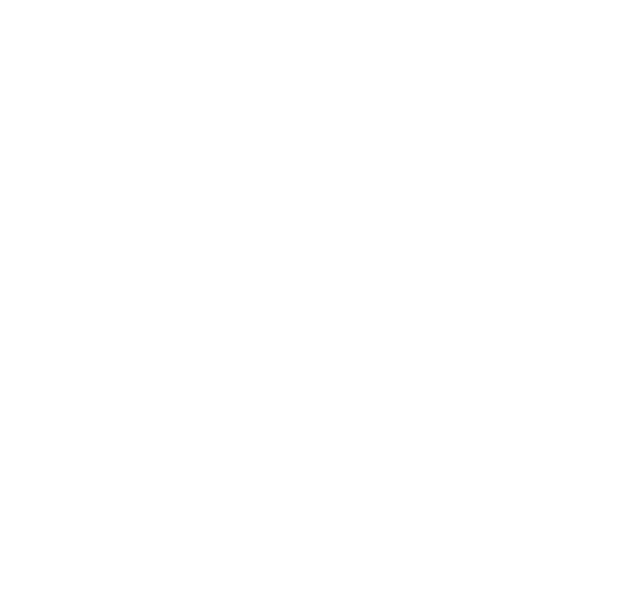
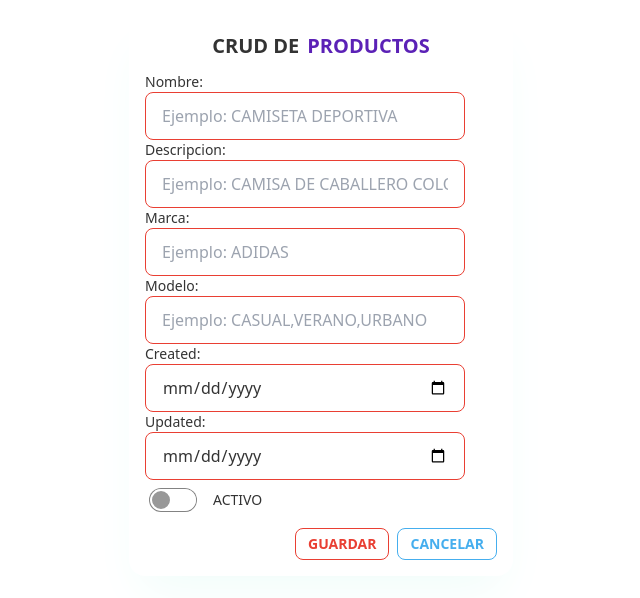
Before and after one commit to LuisGerardo17/Ventas, an Angular app in the folder crm-frontend/: page /product in a window 1280 px wide. Before the commit this address led to /. Shown: the top 598 px of the page, without its empty margins (319-959 px from the left). Built offline with nearby package versions, Linux system fonts and the light colour scheme.

Commit message:
UnionCruds

```diff
--- /dev/null
+++ b/crm-frontend/src/app/feature/acesor/acesor.component.html
@@ -0,0 +1,34 @@
+<div class="grid justify-center mt-10">
+
+  <div class="card card-compact  w-96 bg-base-100 shadow-2xl shadow-black">
+
+    <div class="card-body">
+      <h2 class="card-title justify-center font-bold uppercase" > <span class="text-primary">CRUD ACESORES COMERCIALES</span></h2>
+        <div class="grid">
+          <label for ="">Nombre:</label>
+          <input class = "input input-primary mb-2" type="text" placeholder="Ejemplo:Luis" [(ngModel)] ="currentAcesor.nombre">
+          <label for ="">Teléfono:</label>
+          <input class = "input input-primary " type="text" placeholder = "Ejemplo:0987295066" [(ngModel)] ="currentAcesor.telefono">
+          <label for ="">Email:</label>
+          <input class = "input input-primary " type="email" placeholder = "Ejemplo:gerardo17epn@gmail.com" [(ngModel)] ="currentAcesor.email">
+          <label for ="">EquipoID:</label>
+          <input class = "input input-primary " type="text" placeholder = "Ejemplo:1" [(ngModel)] ="currentAcesor.equipoid">
+          <div class="form-control">
+            <label class="label cursor-pointer justify-start">
+              <input type="checkbox" class="toggle toggle-primary" checked />
+              <span class="label-text ml-4">Activo</span>
+            </label>
+          </div>
+          <label for ="">Fecha de Creación:</label>
+          <input class = "input input-primary " type="timestap" placeholder = "Ejemplo:1" [(ngModel)] ="currentAcesor.created">
+          <label for ="">Fecha de Actualización:</label>
+          <input class = "input input-primary " type="timestamp" placeholder = "Ejemplo:1" [(ngModel)] ="currentAcesor.updated">
+
+        </div>
+      <div class="card-actions justify-end">
+        <button class="btn btn-primary btn-sm" (click)="save()">Guardar</button>
+        <button class="btn btn-secondary btn-sm">Cancelar</button>
+      </div>
+    </div>
+  </div>
+</div>
--- /dev/null
+++ b/crm-frontend/src/app/feature/acesor/acesor.component.ts
@@ -0,0 +1,67 @@
+import { Component, OnInit } from '@angular/core';
+import { Acesor } from './acesor';
+import { AcesorService } from './acesor.service';
+import { ActivatedRoute} from '@angular/router';
+@Component({
+  selector: 'app-acesor',
+  templateUrl: './acesor.component.html'
+})
+export class AcesorComponent implements OnInit {
+   currentAcesor: Acesor = {
+    acesorId: 0,
+    nombre:"",
+    telefono: "",
+    email:"",
+    equipoid:"",
+    enabled:true,
+    created:new Date(),
+    updated:new Date()
+   };
+  //INYECTAMOS EL SERVICIO
+  constructor(
+    private acesorService: AcesorService,
+    private activedRoute: ActivatedRoute
+  ) { }
+
+  ngOnInit(): void {
+    this.activedRoute.paramMap.subscribe(
+      (params) => {
+        let acesorId:string="";
+         if (params.get("id")){
+          acesorId = params.get("id")!;
+           this.findById(parseInt(acesorId));
+         }
+      }
+    )
+  }
+
+  save():void{
+     this.acesorService.save(this.currentAcesor).subscribe(
+      (response) => {
+        console.log("registro guardado");
+         this.currentAcesor = {
+          acesorId: 0,
+          nombre:"",
+          telefono: "",
+          email:"",
+          equipoid:"",
+          enabled:true,
+          created:new Date(),
+          updated:new Date()
+         };
+       }
+       )
+      }
+//Read
+findById(acesorId: number): void{
+  this.acesorService.findById(acesorId)
+  .subscribe(
+    (response:Acesor)=> {
+    console.log("registro encontrado");
+    this.currentAcesor = response;
+
+    }
+  )
+}
+
+}
--- /dev/null
+++ b/crm-frontend/src/app/feature/acesor/acesor.service.ts
@@ -0,0 +1,28 @@
+import { Injectable } from '@angular/core';
+import {Acesor} from './acesor';
+import {Observable} from 'rxjs';
+import {HttpClient, HttpHeaders}  from '@angular/common/http';
+
+@Injectable({
+  providedIn: 'root'
+})
+export class AcesorService {
+    private httpOptions = {
+    headers:new HttpHeaders({"Content-Type":"application/json"}) //instancia la clase
+
+}
+ private url:string = "http://localhost:8090/api/acesor";
+
+   constructor(
+  private http: HttpClient
+) { }
+//Create
+public save(acesor:Acesor):Observable<Acesor>{
+  return this.http.post<Acesor>(this.url+ "/save",acesor, this.httpOptions);
+}
+
+//Read
+ public findById(acesorId:number):Observable<Acesor>{
+   return this.http.get<Acesor> (this.url+"/"+ acesorId, this.httpOptions);
+}
+}
--- /dev/null
+++ b/crm-frontend/src/app/feature/acesor/acesor.ts
@@ -0,0 +1,12 @@
+export interface Acesor
+ {
+   acesorId:number,
+   nombre: string,
+   telefono: string,
+   email: string,
+   equipoid: string,
+   enabled: boolean,
+   created:Date,
+   updated:Date
+
+}
--- /dev/null
+++ b/crm-frontend/src/app/feature/products/product.component.html
@@ -0,0 +1,33 @@
+<div class="grid justify-center mt-4 gap-2">
+  <div class="card card-compact w-96 bg-base-100 shadow-2xl shadow-teal-50 ">
+    <div class="card-body">
+      <h2 class="card-title justify-center font-bold uppercase">CRUD DE <span class="text-violet-800">PRODUCTOS</span>
+      </h2>
+      <div class="grid ">
+        <label for="">Nombre:</label>
+        <input class="input input-bordered input-error w-full max-w-xs" type="text" placeholder="Ejemplo: CAMISETA DEPORTIVA" [(ngModel)]="currentProduct.nombre">
+        <label for="">Descripcion:</label>
+        <input class="input input-bordered input-error w-full max-w-xs" type="text" placeholder="Ejemplo: CAMISA DE CABALLERO COLOR AZUL MARINO " [(ngModel)]="currentProduct.descripcion">
+        <label for="">Marca:</label>
+        <input class="input input-bordered input-error w-full max-w-xs" type="text" placeholder="Ejemplo: ADIDAS" [(ngModel)]="currentProduct.marca">
+        <label for="">Modelo:</label>
+        <input class="input input-bordered input-error w-full max-w-xs" type="text" placeholder="Ejemplo: CASUAL,VERANO,URBANO"  [(ngModel)]="currentProduct.modelo">
+        <label for="">Created:</label>
+        <input class="input input-bordered input-error w-full max-w-xs" type="date" [(ngModel)]="currentProduct.created">
+        <label for="">Updated:</label>
+        <input class="input input-bordered input-error w-full max-w-xs" type="date" [(ngModel)]="currentProduct.updated">
+        <div class="form-control">
+          <label class="label cursor-pointer justify-start">
+            <input type="checkbox" class="toggle toggle-primary" checked [(ngModel)]="currentProduct.enable"/>
+            <span class="label-text ml-4">ACTIVO</span>
+          </label>
+        </div>
+      </div>
+      <div class="card-actions justify-end">
+        <button class="btn btn-outline btn-error btn-sm" (click)="save()">GUARDAR</button>
+        <button class="btn btn-outline btn-primary btn-sm">CANCELAR</button>
+      </div>
+    </div>
+  </div>
+
+</div>
--- /dev/null
+++ b/crm-frontend/src/app/feature/products/product.component.ts
@@ -0,0 +1,69 @@
+import { Component, OnInit } from '@angular/core';
+import { ActivatedRoute } from '@angular/router';
+import { ProductService } from './product.service';
+import { Product } from './product';
+
+@Component({
+  selector: 'app-product',
+  templateUrl: './product.component.html'
+})
+export class ProductComponent implements OnInit {
+
+    currentProduct: Product = {
+    productoId: 0,
+    nombre: '',
+    descripcion: '' ,
+    marca: '',
+    modelo: '',
+    created:new Date(),
+    updated:new Date(),
+    enable: false
+  };
+//INYECTAMOS EL SERVICIO
+  constructor(
+    private productService: ProductService,
+    private activedRoute: ActivatedRoute
+  ) { }
+
+  ngOnInit(): void {
+    this.activedRoute.paramMap.subscribe(
+      (params)=>{
+        let productoId:string="";
+        if (params.get("id")){
+          productoId = params.get("id")!;
+          this.findById(parseInt(productoId));
+        }
+      }
+    )
+  }
+
+  save(): void {
+    this.productService.save(this.currentProduct)
+    .subscribe(
+      (response) => {
+        console.log("REGISTRO CON EXITO");
+        this.currentProduct = {
+          productoId: 0,
+          nombre: "",
+          descripcion: "",
+          marca: "",
+          modelo: "",
+          created:new Date(),
+          updated:new Date(),
+          enable: false
+        }
+      }
+    )
+  }
+
+  findById(productoId: number): void{
+    this.productService.findById(productoId)
+    .subscribe(
+      (response: Product) => {
+        console.log("PRODUCTO  ENCONTRADO");
+        this.currentProduct=response
+      }
+    )
+  }
+
+}
--- /dev/null
+++ b/crm-frontend/src/app/feature/products/product.service.ts
@@ -0,0 +1,30 @@
+import { Injectable } from "@angular/core";
+import { Observable } from "rxjs";
+import { Product } from './product';
+import { HttpClient, HttpHeaders } from "@angular/common/http";
+
+@Injectable({
+  providedIn: 'root'
+})
+export class ProductService{
+
+  private httpOptions = {
+    headers: new HttpHeaders({"Content-Type" : "application/json"})//INSTANCIA DE LA CLASE
+  }
+
+  private url:string = "http://localhost:8090/api/product";
+
+  constructor(
+    private http: HttpClient
+  ) { }
+
+  //CREATE
+  public save(product:Product): Observable<Product>{
+    return this.http.post<Product>(this.url+"/save",product, this.httpOptions);
+  }
+
+  //READ
+  public findById(productoId:number): Observable<Product>{
+    return this.http.get<Product>(this.url+"/"+ productoId, this.httpOptions);
+  }
+}
--- /dev/null
+++ b/crm-frontend/src/app/feature/products/product.ts
@@ -0,0 +1,11 @@
+export interface Product {
+  productoId: number,
+  nombre: string,
+  descripcion: string,
+  marca: string,
+  modelo: string,
+  created: Date,
+  updated: Date,
+  enable: boolean
+
+}
```
Also changed, not shown: crm-frontend/src/app/app-routing.module.ts (+7 -1 lines), crm-frontend/src/app/app.module.ts (+6 -1 lines).
